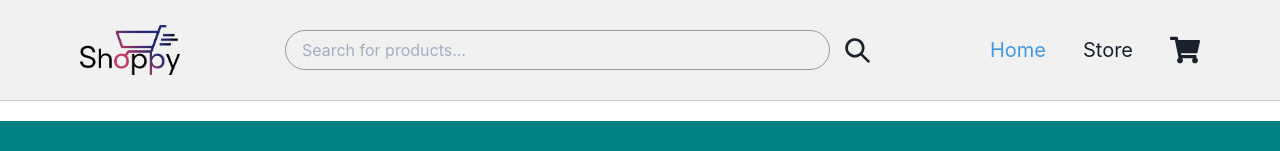
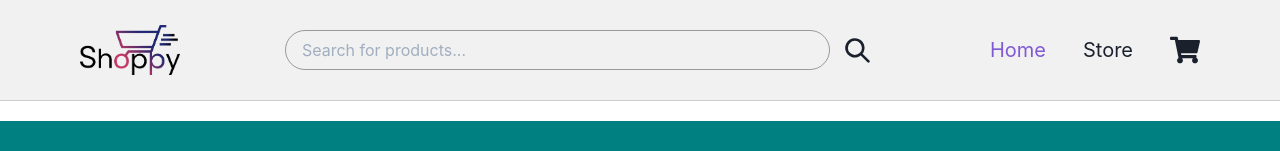
Before and after one commit to CodersCamp2021/team-lp-project-2, a React (Create React App) app: page / in a window 1280 px wide. Shown: the top 151 px of the page. Built offline with nearby package versions, Linux system fonts and the light colour scheme; no server answers.

Commit message:
fixed navbar links

```diff
--- a/src/components/Navigation/MenuLinks.js
+++ b/src/components/Navigation/MenuLinks.js
@@ -43,7 +43,7 @@ const MenuLinks = ({ isMenuOpen }) => {
         as={RouterLink}
         to="/"
         fontSize="xl"
-        color={currentPath === '/' && 'blue.400'}
+        color={currentPath === '/' && 'purple.500'}
       >
         Home
       </ChakraLink>
@@ -51,7 +51,7 @@ const MenuLinks = ({ isMenuOpen }) => {
         as={RouterLink}
         to="/store"
         fontSize="xl"
-        color={currentPath === '/store' && 'blue.400'}
+        color={currentPath.includes('store') && 'purple.500'}
       >
         Store
       </ChakraLink>
```
